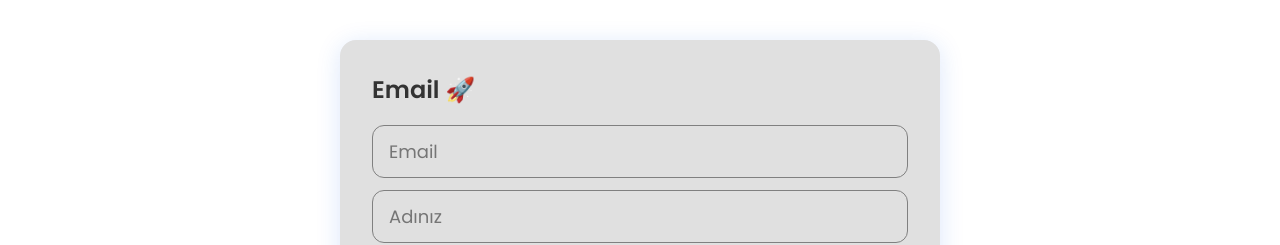
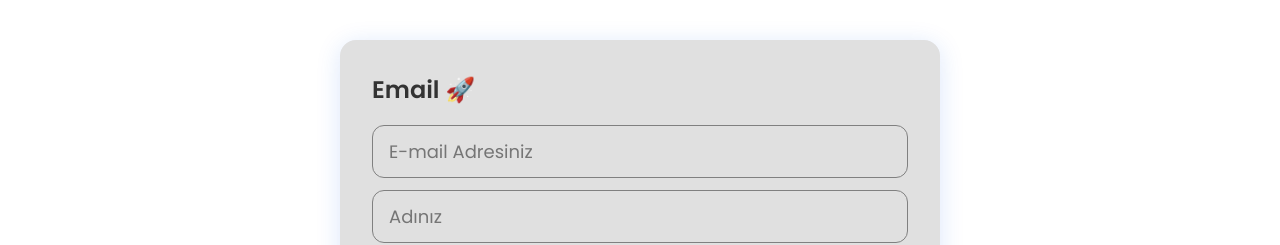
Before and after one commit to ahmetcerol/DonationSite, a React (Create React App) app: page / in a window 1280 px wide. Shown: the part 2941-3186 px from the top of the page. Built offline with nearby package versions, Linux system fonts and the light colour scheme.

Commit message:
Email Adress Fixed

```diff
--- a/src/components/Contact/index.js
+++ b/src/components/Contact/index.js
@@ -169,7 +169,7 @@ const Contact = () => {
         <Desc>Burada olmasını istediğiniz gönderiler için, bize ulaşmakta çekinmeyin!</Desc>
         <ContactForm ref={form} onSubmit={handleSubmit}>
           <ContactTitle>Email 🚀</ContactTitle>
-          <ContactInput placeholder="Email" name="from_email" />
+          <ContactInput placeholder="E-mail Adresiniz" name="from_email" />
           <ContactInput placeholder="Adınız" name="from_name" />
           <ContactInput placeholder="Konu" name="subject" />
           <ContactInputMessage placeholder="Mesaj" rows="4" name="message" />
```
